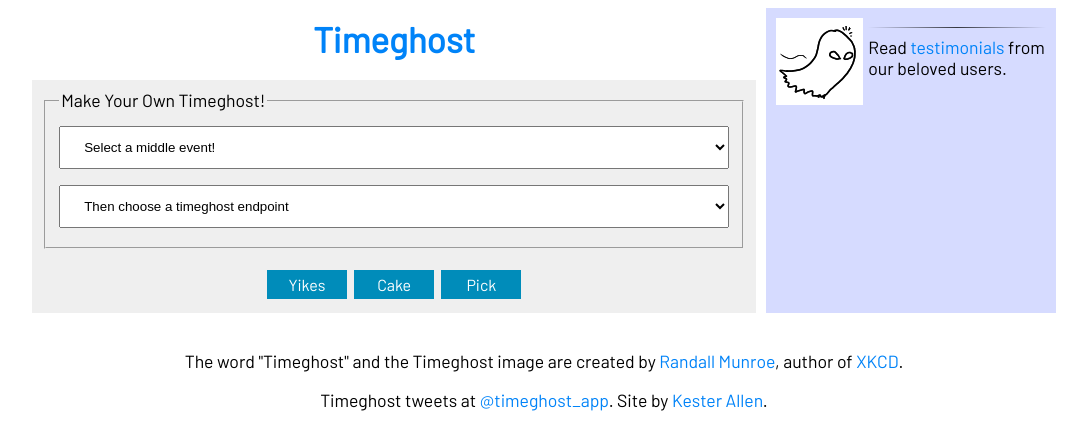
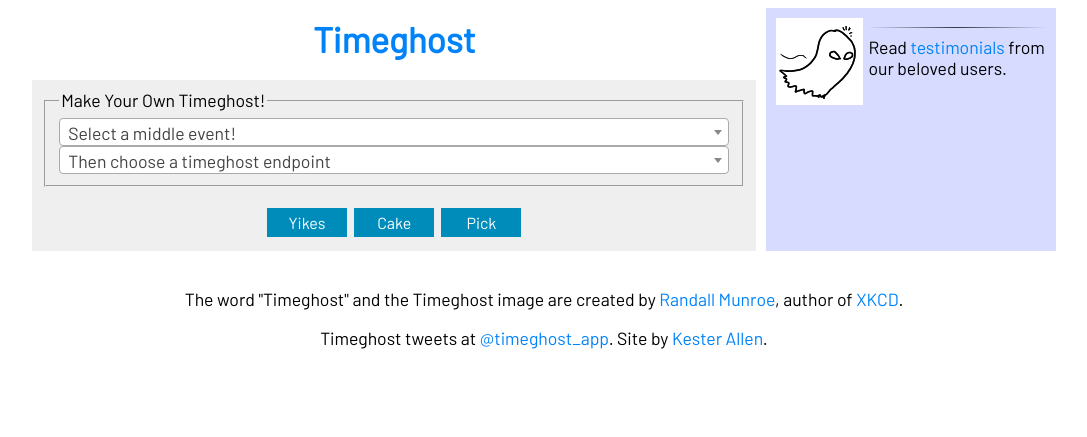
Before and after one commit to kesterallen/timeghost, a Flask app: template templates/specific_both.html in a window 1280 px wide. Shown: the top 437 px of the page, without its empty margins (96-1183 px from the left). Run offline with Flask 2, Linux system fonts and the light colour scheme; the template is opened without the code that fills it, so the values that code supplies are empty; some libraries are stand-ins or nearby versions.

Commit message:
Cleanup of verbose text logic, adding the searchable selects to /sb

```diff
--- a/Model.py
+++ b/Model.py
@@ -238,12 +238,16 @@ class TimeGhostDelta(object):
         if self.years_int != 1:
             txt += "s"
 
-        # Add number of days if the absolute value is less than 1 year, make it
-        # a fractional number if it is less than 1 day:
+        # Append a number-of-days suffix if the time diff is less than one year.
+        # make the suffix a .1f float number of days is less than one.
         if self.years < 1:
             add_days = True
-        if self.days < 1:
-            add_fractional_days = True
+            if self.days < 1:
+                add_fractional_days = True
+
+        # TODO: the below if block might override the
+        # add_days/add_fractional_days values that were just set in the above
+        # if block
 
         # 1) If the two time deltas have a different number of years, proceed.
         # 2) If the two time deltas have the same number of years, but a
--- a/templates/specific_both.html
+++ b/templates/specific_both.html
@@ -2,6 +2,8 @@
 
 {% block header_block %}
   <script src="https://ajax.googleapis.com/ajax/libs/jquery/2.1.0/jquery.min.js"></script>
+  <link href="https://cdn.jsdelivr.net/npm/select2@4.1.0-rc.0/dist/css/select2.min.css" rel="stylesheet" />
+  <script src="https://cdn.jsdelivr.net/npm/select2@4.1.0-rc.0/dist/js/select2.min.js"></script>
   <script>
     function populate_long_ago() {
       var middle_event_key = $('#middle').find(':selected').val();
@@ -38,17 +40,23 @@
   <form action="/sb" method="POST">
     <fieldset>
       <legend>Make Your Own Timeghost!</legend>
-      <select id="middle" name="middle" onchange="populate_long_ago()">
+
+      <select id="middle" name="middle" onchange="populate_long_ago()" class="js-example-basic-single">
         <option value="2015-01-01">Select a middle event!</option>
         {% for event in events %}
-          <option value="{{event.key.urlsafe()}}">
-            {{event.description}} ({{event.date_ymd}})
-          </option>
+          <option value="{{event.key.urlsafe()}}">{{event.description}} ({{event.date_ymd}})</option>
         {% endfor %}
       </select>
-      <select id="long_ago" name="long_ago" onchange="this.form.submit()">
+
+      <select id="long_ago" name="long_ago" onchange="this.form.submit()" class="js-example-basic-single">
         <option value="2015-01-01">Then choose a timeghost endpoint</option>
       </select>
     </fieldset>
   </form>
+
+  <script>
+  $(document).ready(function() {
+    $('.js-example-basic-single').select2();
+  });
+  </script>
 {% endblock %}
```
